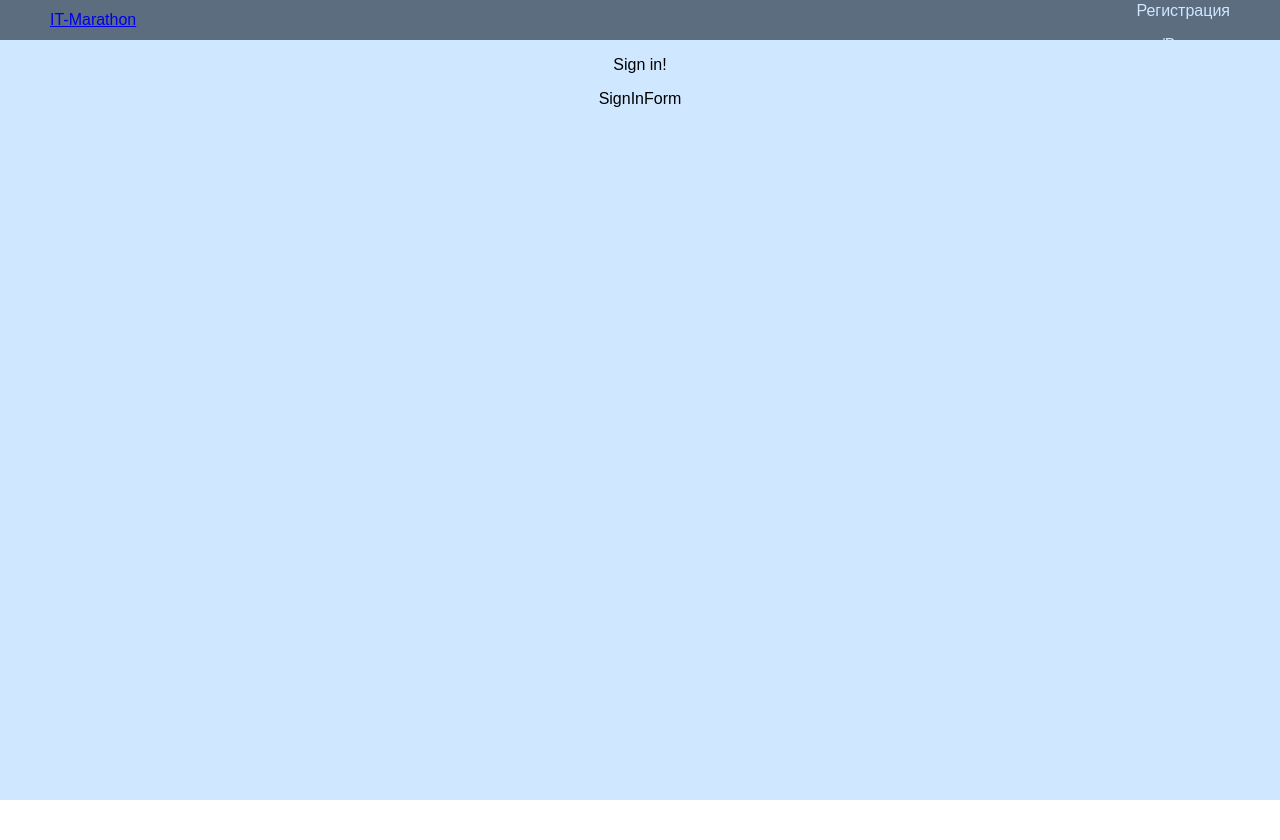
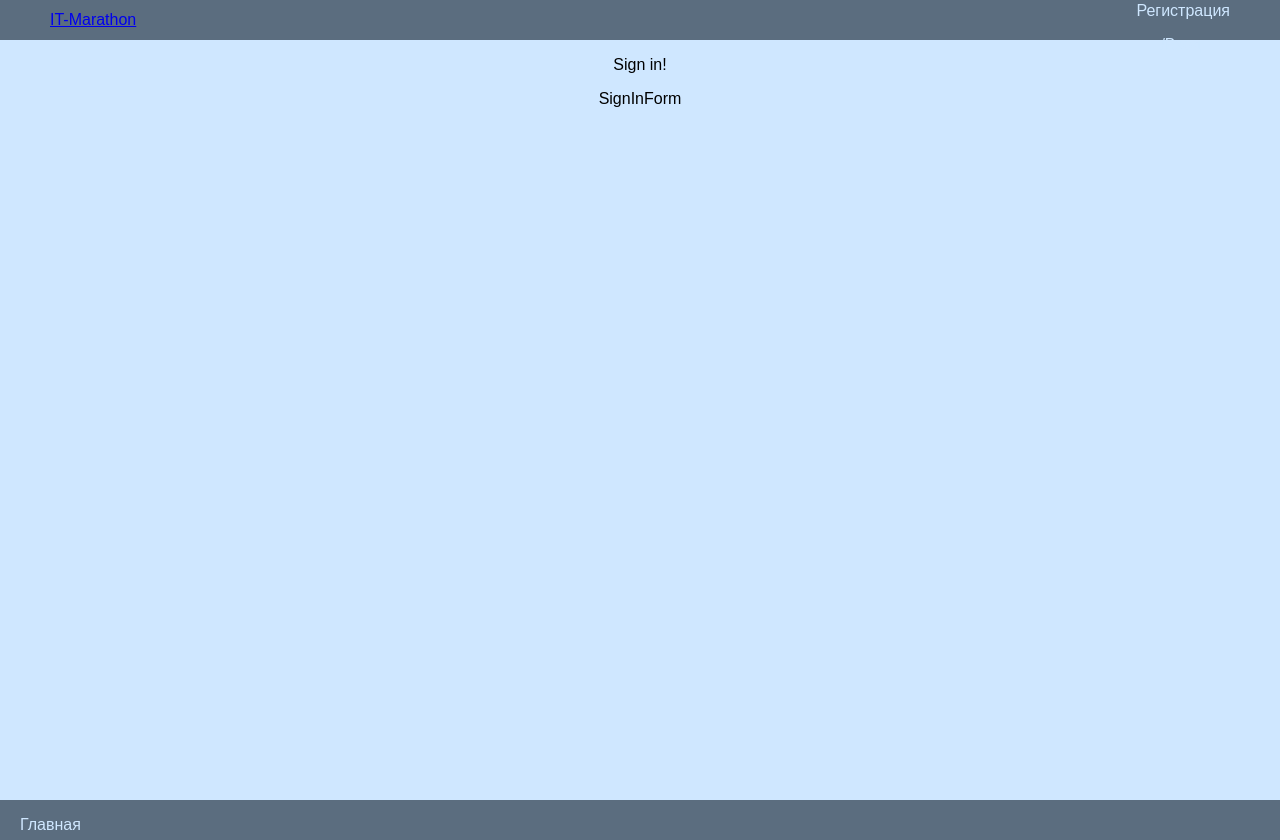
Before and after one commit to itmarathon/Front-end, a React app: page /sign-in in a window 1280 px wide. Before the commit the page ends 800 px from the top, so only its background shows below. Built offline with nearby package versions, Linux system fonts and the light colour scheme.

Commit message:
Footer repair

```diff
--- a/src/App.js
+++ b/src/App.js
@@ -12,10 +12,13 @@ const store = configureStore();
 
 const App = () => (
   <Provider store={store}>
-    <div className="App">
-      <Header />
-      <Route path="/" exact component={HomePage} />
-      <Route path="/sign-in" exact component={SignInPage} />
+    <div>
+      <div className="App">
+        <Header />
+        <Route path="/" exact component={HomePage} />
+        <Route path="/sign-in" exact component={SignInPage} />
+      </div>
+      <div id="indent" />
       <Footer />
     </div>
   </Provider>
--- a/src/components/Footer/Footer.css
+++ b/src/components/Footer/Footer.css
@@ -1,7 +1,7 @@
 div .footer {
   z-index: 100;
-  /* display: block; */
-  display: none;
+  display: block;
+  /* display: none; */
   position: absolute;
   height: 40px;
   width: 100%;
```
